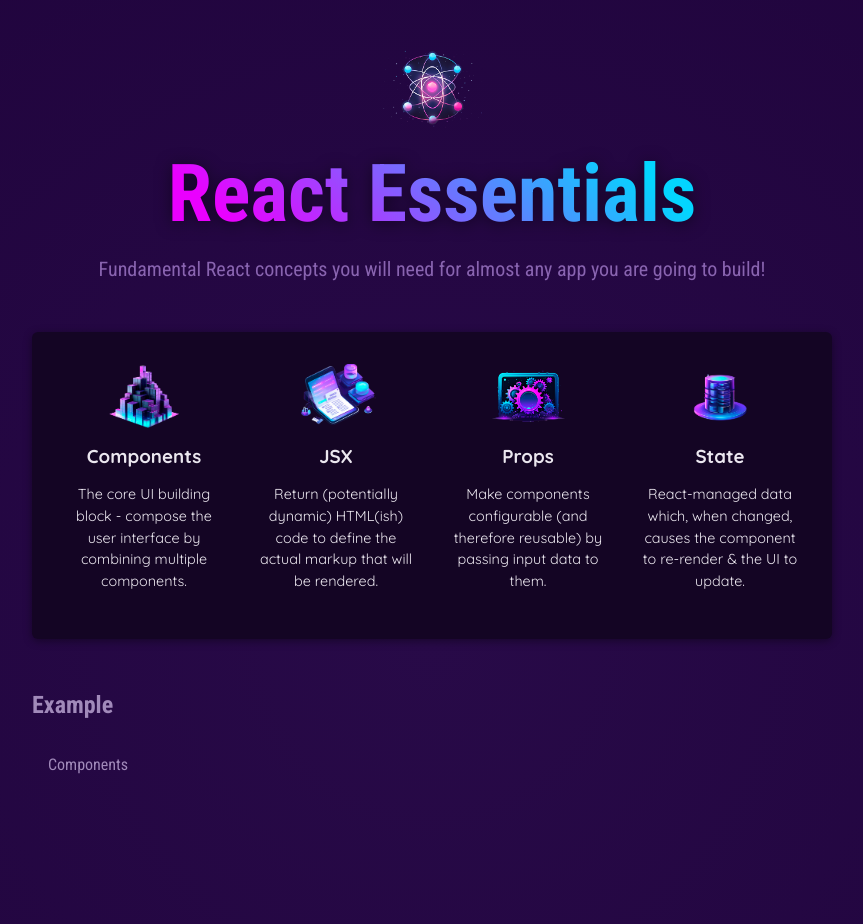
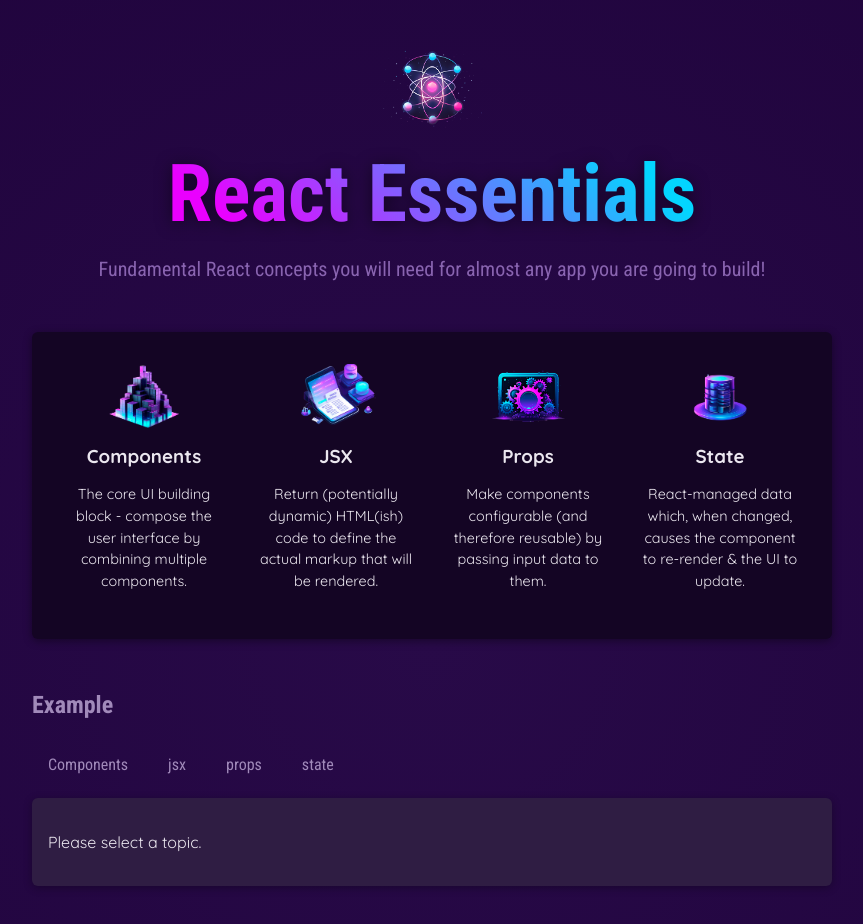
Before and after one commit to soupkorn/1_component_prop_state, a React (Vite) app: page / in a window 1280 px wide. Shown: the top 924 px of the page, without its empty margins (208-1071 px from the left). Built offline with nearby package versions, Linux system fonts and the light colour scheme.

Commit message:
ternary expression and fragments

```diff
--- a/src/App.jsx
+++ b/src/App.jsx
@@ -1,23 +1,51 @@
-import {CORE_CONCEPTS} from "./data.js"
-import Header from './components/Header.jsx'
-import CoreConcept from './components/CoreConcept.jsx'
-import TabButton from './components/TabButton.jsx'
+import { useState } from "react";
+
+import { CORE_CONCEPTS, EXAMPLES } from "./data.js";
+import Header from "./components/Header.jsx";
+import CoreConcept from "./components/CoreConcept.jsx";
+import TabButton from "./components/TabButton.jsx";
 
 function App() {
+  const [selectedTopic, setSelectedTopic] = useState();
+
+  function handleSelect(selectedButton) {
+    console.log("Hello World - selected!");
+    setSelectedTopic(selectedButton);
+  }
+  console.log("APP COMPONENT - executed!");
   return (
     <div>
       <Header />
       <main>
         <section id="core-concepts">
           <ul>
-            {CORE_CONCEPTS.map(i => <CoreConcept {...i}/>)}
+            {CORE_CONCEPTS.map((i, index) => (
+              <CoreConcept key={index} {...i} />
+            ))}
           </ul>
         </section>
         <section id="examples">
           <h2>Example</h2>
           <menu>
-            <TabButton>Components</TabButton>
+            <TabButton onSelect={() => handleSelect("components")}>
+              Components
+            </TabButton>
+            <TabButton onSelect={() => handleSelect("jsx")}>jsx</TabButton>
+            <TabButton onSelect={() => handleSelect("props")}>props</TabButton>
+            <TabButton onSelect={() => handleSelect("state")}>state</TabButton>
           </menu>
+          <div id="tab-content">
+            {!selectedTopic && <p>Please select a topic.</p>}
+            {selectedTopic && (
+              <>
+                <h3>{EXAMPLES[selectedTopic].title}</h3>
+                <p>{EXAMPLES[selectedTopic].description}</p>
+                <pre>
+                  <code>{EXAMPLES[selectedTopic].code}</code>
+                </pre>
+              </>
+            )}
+          </div>
         </section>
       </main>
     </div>
--- a/src/components/Header.jsx
+++ b/src/components/Header.jsx
@@ -5,7 +5,6 @@
 function getRandomInt(max) {
   return Math.floor(Math.random() * max);
 }
-
 
 export default function Header() {
   const description = reactDescription[getRandomInt(reactDescription.length)];
--- a/src/components/TabButton.jsx
+++ b/src/components/TabButton.jsx
@@ -1,3 +1,12 @@
-export default function TabButton({children}){
-    return <li><button>{children}</button></li>;
+export default function TabButton({ children, onSelect }) {
+  function handleClick() {
+    console.log("Hello World!");
+  }
+  console.log("TabButton COMPONENT - executed!");
+
+  return (
+    <li>
+      <button onClick={onSelect}>{children}</button>
+    </li>
+  );
 }
--- a/src/data.js
+++ b/src/data.js
@@ -29,3 +29,54 @@
       'React-managed data which, when changed, causes the component to re-render & the UI to update.',
   },
 ];
+
+export const EXAMPLES = {
+  components: {
+    title: 'Components',
+    description:
+      'Components are the building blocks of React applications. A component is a self-contained module (HTML + optional CSS + JS) that renders some output.',
+    code: `
+function Welcome() {
+  return <h1>Hello, World!</h1>;
+}`,
+  },
+  jsx: {
+    title: 'JSX',
+    description:
+      'JSX is a syntax extension to JavaScript. It is similar to a template language, but it has full power of JavaScript (e.g., it may output dynamic content).',
+    code: `
+<div>
+  <h1>Welcome {userName}</h1>
+  <p>Time to learn React!</p>
+</div>`,
+  },
+  props: {
+    title: 'Props',
+    description:
+      'Components accept arbitrary inputs called props. They are like function arguments.',
+    code: `
+function Welcome(props) {
+  return <h1>Hello, {props.name}</h1>;
+}`,
+  },
+  state: {
+    title: 'State',
+    description:
+      'State allows React components to change their output over time in response to user actions, network responses, and anything else.',
+    code: `
+function Counter() {
+  const [isVisible, setIsVisible] = useState(false);
+
+  function handleClick() {
+    setIsVisible(true);
+  }
+
+  return (
+    <div>
+      <button onClick={handleClick}>Show Details</button>
+      {isVisible && <p>Amazing details!</p>}
+    </div>
+  );
+}`,
+  },
+};
```
